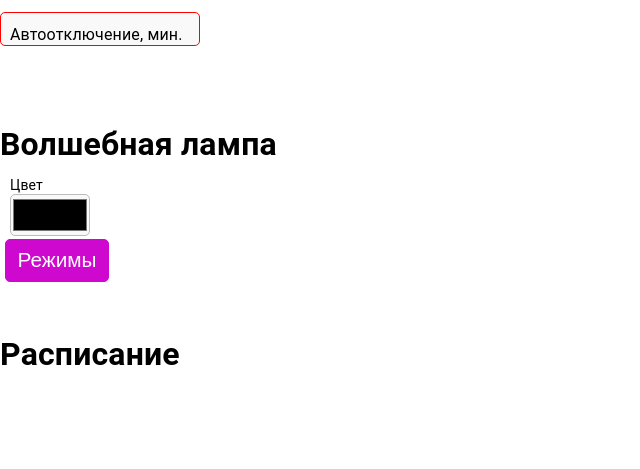
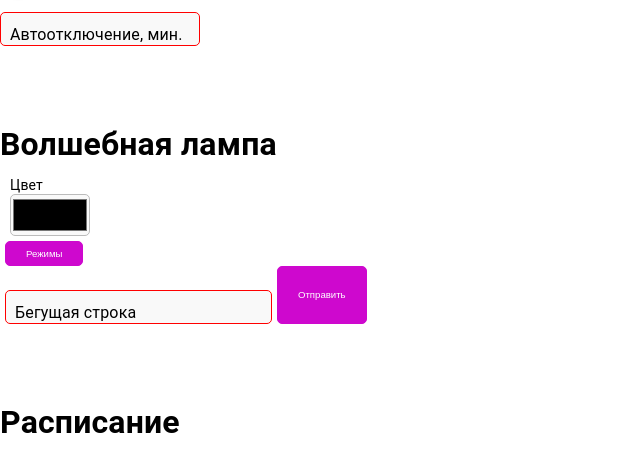
Before and after one commit to AndroiDjo/smarthome, a Flask app: template websrv/templates/index.html in a window 1280 px wide. Shown: the part 1334-1803 px from the top of the page, without its empty margins (0-640 px from the left). Before the commit the page ends 1699 px from the top, so only its background shows below. Run offline with Flask 2, Linux system fonts and the light colour scheme; the template is opened without the code that fills it, so the values that code supplies are empty; parts of the project's set-up code (start-up, migrations or seed data) failed here and were passed over.

Commit message:
управление бегущей строкой

```diff
--- a/websrv/templates/index.html
+++ b/websrv/templates/index.html
@@ -175,9 +175,16 @@
         <input type="color" id="gyvercolorinput" name="homeassistant/light/ESP-e481f9/rgb/set" onchange="gyvercolor(this)">
         <label for="gyvercolorinput">Цвет</label>
     </div>
-    <button class="purple" onclick="$('#gyverlampblock').slideToggle('slow');">Режимы</button>
+    <button class="purple small" onclick="$('#gyverlampblock').slideToggle('slow');">Режимы</button>
     <div id="gyverlampblock" style="display: none;">
         <iframe src="http://192.168.1.66/" width="100%" height="500px"></iframe>
+    </div>
+    <div class="row">
+        <div class="group">
+            <input id="runningTextId" type="text" name="runningText" required=" " value="">
+            <label for="runningText">Бегущая строка</label>
+        </div>
+        <button class="purple small" onclick="runningText()">Отправить</button>
     </div>
 
     <a name="aschedule"><br/><br/></a>
@@ -492,6 +499,10 @@
         }
      }
 
+     function runningText() {
+        mqttpub("homeassistant/light/ESP-e481f9/text/set",$("#runningTextId").val());
+     }
+
      jQuery(document).ready(function(){
         jQuery('.spoiler-text').hide();
         jQuery('.spoiler').click(function(){
```
